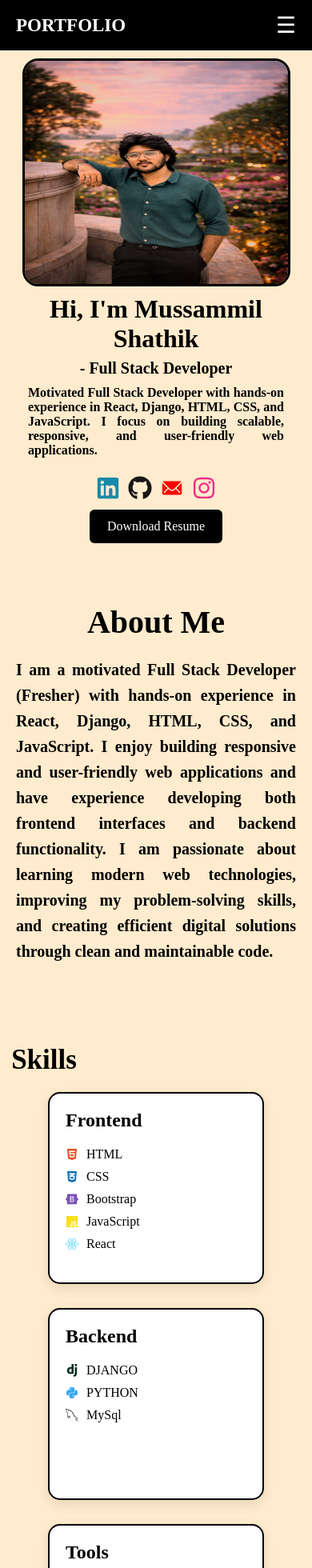
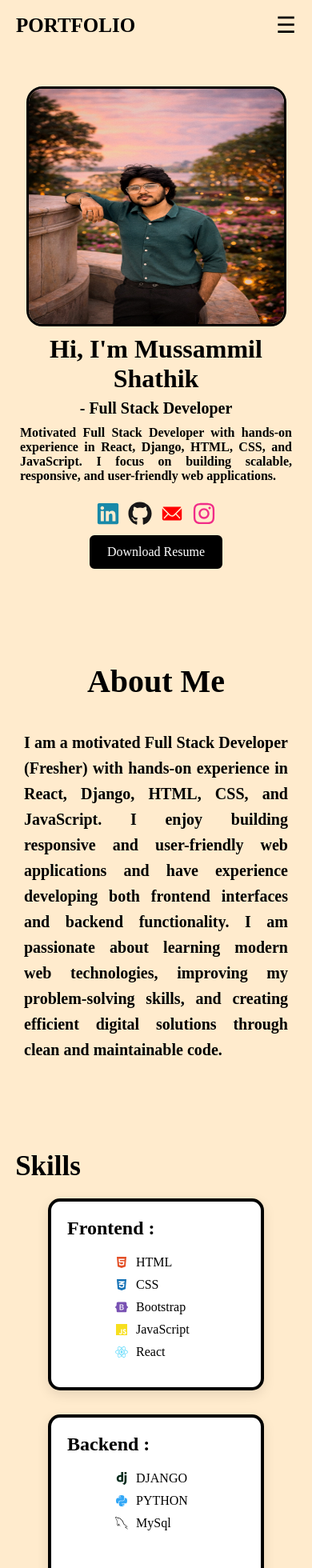
Before and after one commit to mussammilshathik21/portfolio, a React app: page / in a window 390 px wide. Shown: the top 1960 px of the page at 80% size. Built offline with nearby package versions, Linux system fonts and the light colour scheme; the HTML template or start-up script is replaced by a standard one.

Commit message:
jsx and css fixed

```diff
--- a/src/components/Contact.jsx
+++ b/src/components/Contact.jsx
@@ -46,7 +46,7 @@ function Contact() {
 
         <p>
           <FaLinkedin color="#1889a8" />
-          <a href="#">LinkedIn</a>
+          <a href="https://www.linkedin.com/in/mussammil-shathik-033769404/">LinkedIn</a>
         </p>
 
         <p>
--- a/src/components/Hero.css
+++ b/src/components/Hero.css
@@ -77,15 +77,16 @@
         flex-direction:column;
         text-align:center;
         gap:1px;
-        padding: 10px 20px;
+        padding: 45px 10px;
+
 
 
     }
 
     .hero-img img{
-        width:335px;
+        width:325px;
 
-        height: 285px;
+        height: 300px;
     }
 
     .hero h1{
--- a/src/components/Hero.jsx
+++ b/src/components/Hero.jsx
@@ -3,7 +3,7 @@ import sha from "../assets/shathik1.jpg"
 import { IoIosMail } from "react-icons/io";
 import { FaGithub, FaLinkedin } from "react-icons/fa";
 import { FaInstagram } from "react-icons/fa";
-import resume from "../assets/MussammilShathik.pdf"
+import resume from "../assets/Mussammil_Shathik_resume.pdf"
 import "./Hero.css"
 
 
@@ -20,10 +20,10 @@ function Hero(){
                 <p>Motivated Full Stack Developer with hands-on experience in React, Django, HTML, CSS, and JavaScript.
         I focus on building scalable, responsive, and user-friendly web applications. </p><br />
                 <div className="icon">
-                    <a href="#"><FaLinkedin color="#1889a8" /></a>
-                    <a href="#"><FaGithub color="#181717" /></a>
-                    <a href="#"><IoIosMail color="red" /></a>
-                    <a href="#"><FaInstagram color="rgb(241, 44, 136)" /></a>
+                    <a href="https://www.linkedin.com/in/mussammil-shathik-033769404/"><FaLinkedin color="#1889a8" /></a>
+                    <a href="https://github.com/mussammilshathik21"><FaGithub color="#181717" /></a>
+                    <a href="mussammilshathik2@gmail.com"><IoIosMail color="red" /></a>
+                    <a href="https://www.instagram.com/mussammil_shathik/"><FaInstagram color="rgb(241, 44, 136)" /></a>
 
                 </div>
                 <a href={resume} download className="resume-btn">
--- a/src/components/Navbar.css
+++ b/src/components/Navbar.css
@@ -8,8 +8,8 @@
 
 nav{
     width:100%;
-    background:black;
-    color:white;
+    background:blanchedalmond;
+    color:black;
     position:sticky;
     top:0;
     z-index:1000;
@@ -30,7 +30,7 @@ nav{
 /* logo */
 
 .logo{
-    font-size:23px;
+    font-size:25px;
     font-weight:800;
 }
 
@@ -44,7 +44,7 @@ nav{
 .nav-links a{
     text-decoration:none;
     color:black;
-    font-size:18px;
+    font-size:20px;
     transition:0.3s;
 }
 
--- a/src/components/Project.jsx
+++ b/src/components/Project.jsx
@@ -22,8 +22,8 @@ function Project() {
           image={portfolio}
           title="My Protfolio"
           description="about me"
-          live="https://portfolio1-kappa-rust.vercel.app/"
-          github="https://github.com/mussammilshathik21/portfolio1"
+          live="https://portfolio-ms2.vercel.app/"
+          github="https://github.com/mussammilshathik21/portfolio"
         />
 
 
--- a/src/components/Skills.jsx
+++ b/src/components/Skills.jsx
@@ -5,6 +5,8 @@ import { GrMysql } from "react-icons/gr";
 import { FaPython } from "react-icons/fa";
 import { BiLogoVisualStudio } from "react-icons/bi";
 import { FaGithub } from "react-icons/fa";
+import { SiVercel } from "react-icons/si";
+import { SiRender } from "react-icons/si";
 
 import SkillCard from "./SkillsCard"
 
@@ -20,7 +22,7 @@ function Skills() {
                 <div className="skill-head"><h2>Skills</h2></div>
                 <div className="skill-card">
                     <SkillCard
-                        title="Frontend"
+                        title="Frontend :"
                         skills={[
                             { icon: <FaHtml5 color="#E34F26" />, name: "HTML" },
                             { icon: <FaCss3Alt color="#1572B6" />, name: "CSS" },
@@ -30,7 +32,7 @@ function Skills() {
                         ]}
                     />
                     <SkillCard
-                        title="Backend"
+                        title="Backend :"
                         skills={[
                             { icon: <SiDjango color="#092E20" />, name: "DJANGO" },
                             { icon: <FaPython  color="#33a8f7" />, name: "PYTHON" },
@@ -38,11 +40,15 @@ function Skills() {
                         ]}
                     />
                     <SkillCard
-                        title="Tools"
+                        title="Tools :"
                         skills={[
                             { icon: <BiLogoVisualStudio  color="#007ACC" /> , name: "VS CODE" },
                             { icon: <FaGithub color="#181717" />, name: "GITHUB" },
                             { icon: <SiPostman  color="#FF6C37" />, name: "POSTMAN" },
+                            { icon: <SiVercel  color="#000"/>, name:"VERCEL" },
+                            { icon: <SiRender  color="#000"/>, name:"RENDER" },
+
+
                         ]}
                     />
 
--- a/src/components/aboutme.css
+++ b/src/components/aboutme.css
@@ -22,11 +22,12 @@
     .about-me h2{
         text-align: center;
         margin-bottom: -15px;
-        padding: 10px;
+        padding: 17px;
         margin-top: 15px;
     }
     .about-me h3{
         font-size: 20px;
+        padding: 10px;
     }
 
 }
--- a/src/components/skills.css
+++ b/src/components/skills.css
@@ -29,7 +29,7 @@
   padding: 20px;
   border-radius: 15px;
   background: #ffffff;
-  border: 2px solid #000;
+  border: 4px solid #000;
   box-shadow: 0 5px 15px rgba(0,0,0,0.1);
   transition: transform 0.3s ease;
 }
@@ -48,8 +48,9 @@
 
 /* SKILL LIST */
 .card ul {
-  padding: 0;
-  margin: 0;
+  margin-left: 60px;
+
+
 }
 
 /* LIST ITEM */
@@ -62,17 +63,19 @@
   font-size: 16px;
 }
 
+
 /* MOBILE RESPONSIVE */
 @media (max-width: 768px) {
 
   .skill-head h2 {
     font-size: 35px;
-    text-align: start;
-    margin-right: 280px;
+    align-items:s;
+    margin-right: 270px;
   }
 
   .card {
     width: 90%;
     max-width: 270px;
   }
+
 }
```
Also changed, not shown: 2 other files (tests, documents, lock files or other folders).
